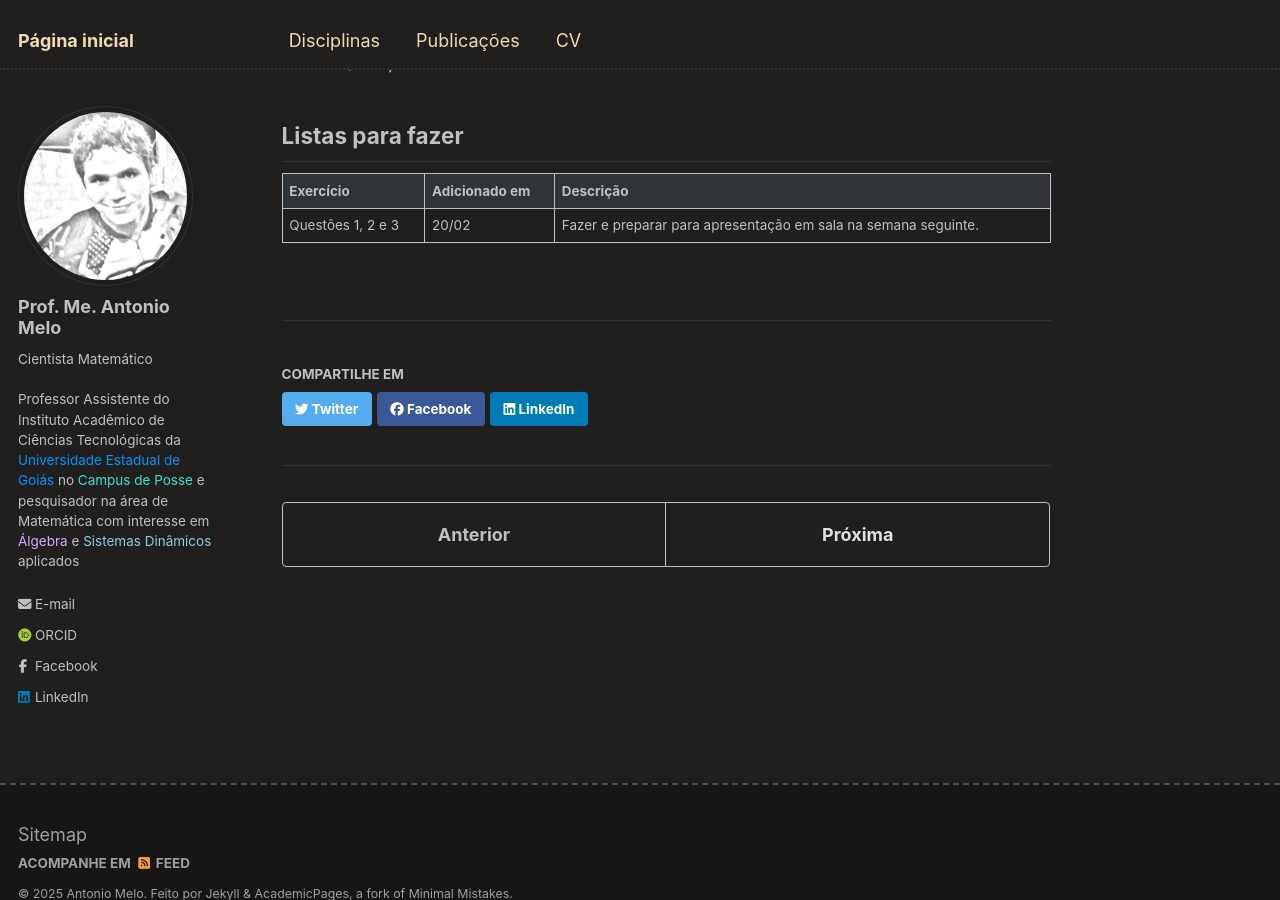
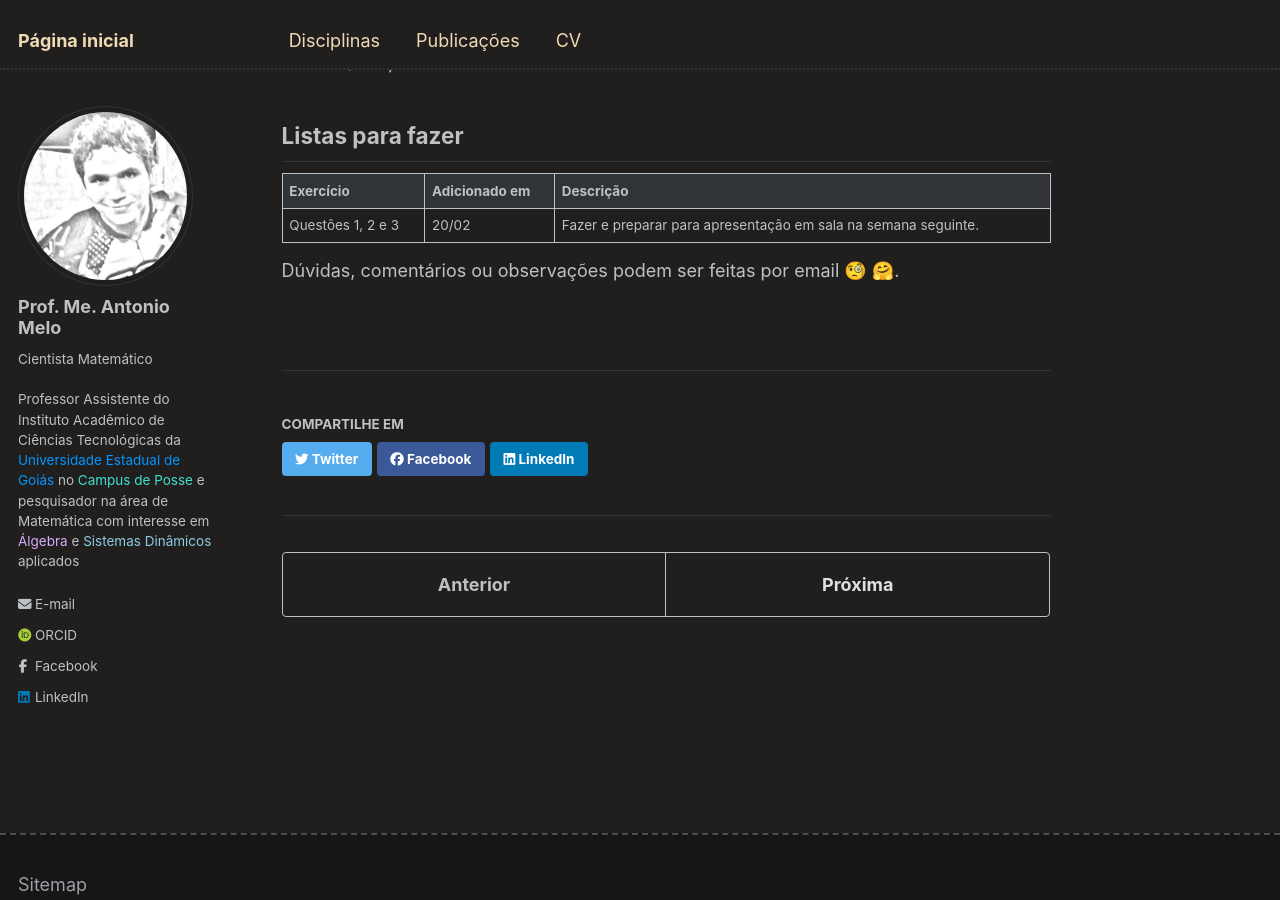
Before and after one commit to antmelo/antmelo.github.io, a Jekyll site: the page built from _teaching/2025-1-calculo.md, in a window 1280 px wide and 900 px high, scrolled down 1105 px. Built offline with Jekyll 4.4.1, drawn with Linux system fonts in a browser that asks for light colours; some web fonts are replaced.

Commit message:
Update 2025-1-calculo.md

```diff
--- a/_teaching/2025-1-calculo.md
+++ b/_teaching/2025-1-calculo.md
@@ -38,3 +38,5 @@ que está disponível para [Download Aqui](https://antmelo.github.io/files/L6sol
 | Exercício           | Adicionado em   |              Descrição                                                |
 | --------         | ------ | ------------------------------------------------------------ |
 | Questões 1, 2 e 3 | 20/02   | Fazer e preparar para apresentação em sala na semana seguinte.   |
+
+   Dúvidas, comentários ou observações podem ser feitas por email &#129488; &#129303;.
```
